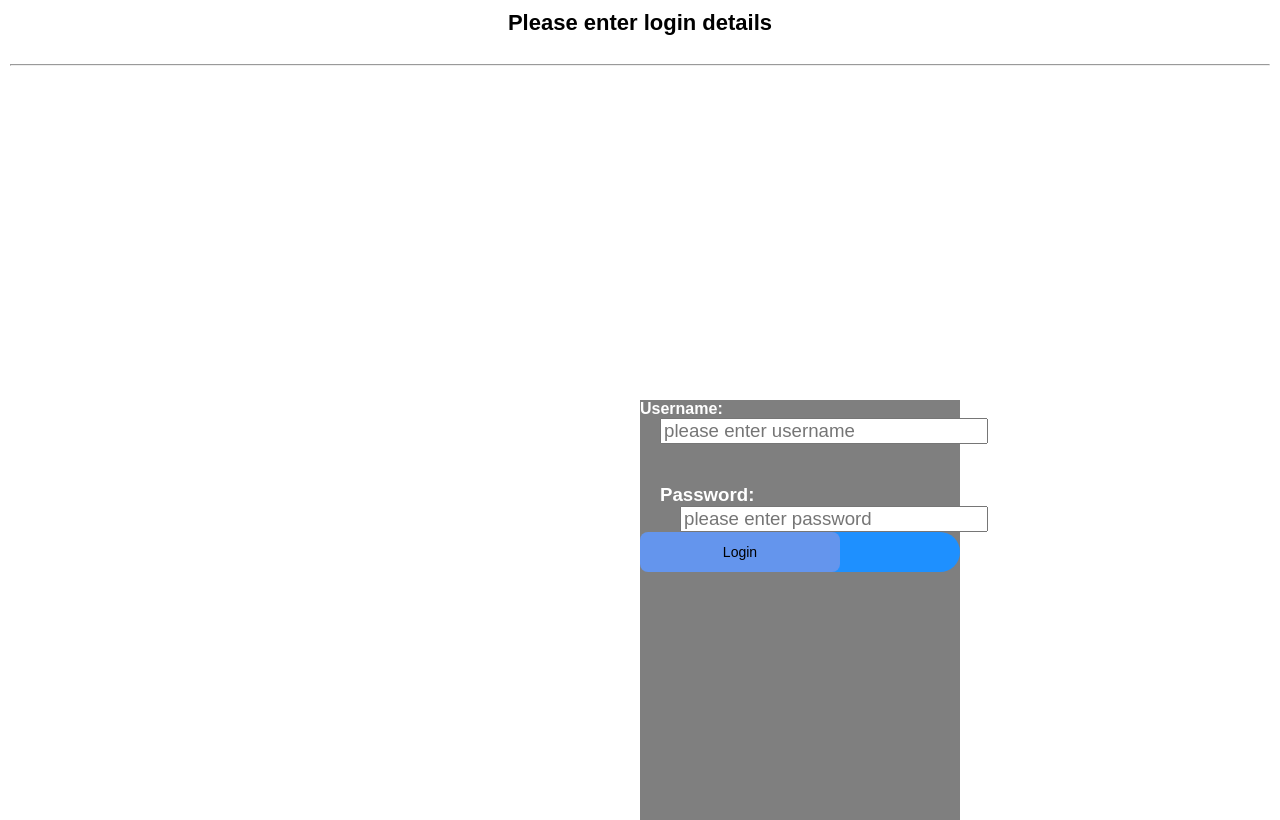
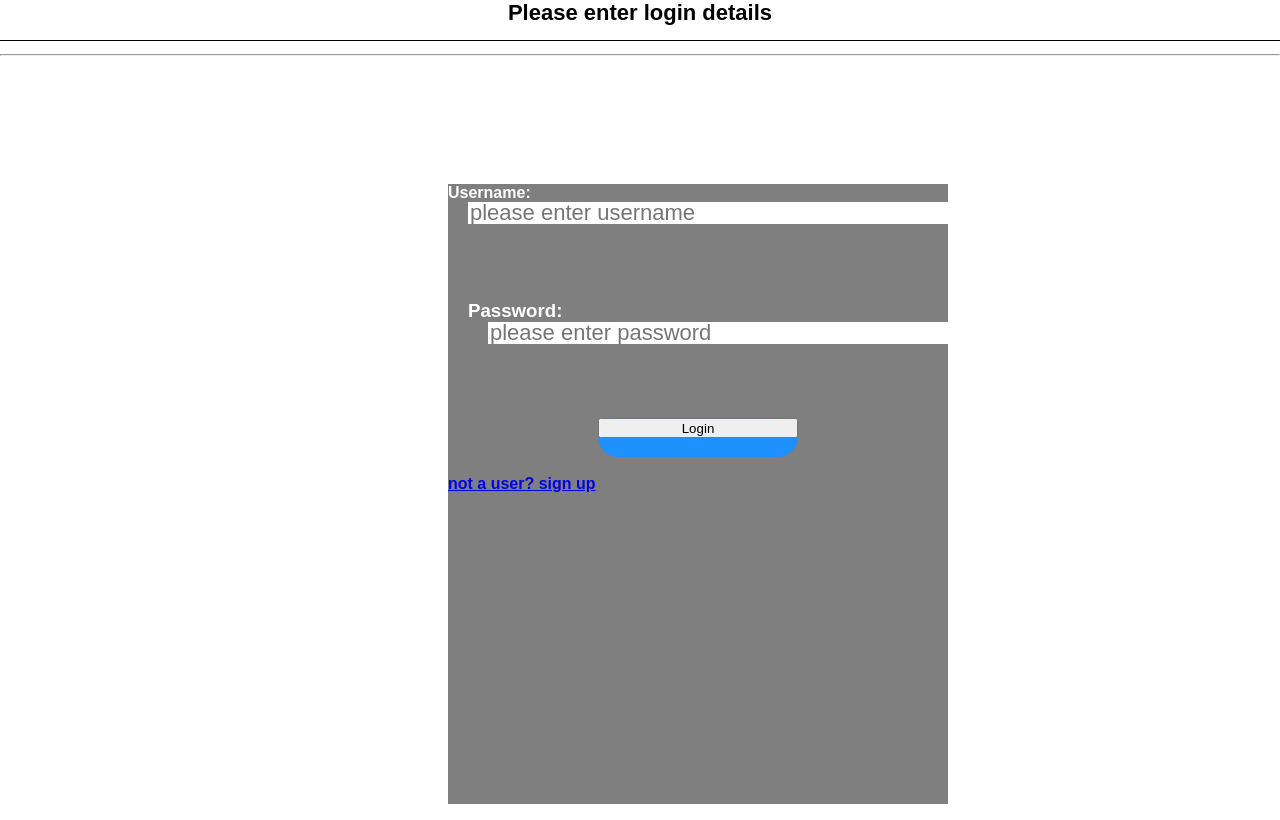
Before and after one commit to 89737/Coursework, a plain HTML site: page resources/client/login.html in a window 1280 px wide. Drawn offline with Linux system fonts and the light colour scheme.

Commit message:
nevermind they broke

```diff
--- a/resources/client/css/stylesheet.css
+++ b/resources/client/css/stylesheet.css
@@ -21,73 +21,42 @@ body {
 
 #username, #password {
     margin-left: 20px;
-    font-size: 14pt;
+    font-size: 22px;
+    border:none;
 }
 
-#loginButton {
+#LoginButton {
+
+}
+
+.LoginButton{
     width: 200px;
-    background-color: cornflowerblue;
+    background-color: dodgerblue;
     border: none;
     height:40px;
     color: white;
     border-radius: 20px;
     font-size: 18px;
     outline: none;
+    position:center;
+   margin-left:30%;
+}
+.LoginButton:hover {
+    background-color: limegreen;
 }
 
-#loginButton:hover {
-    background-color: limegreen;
-}
-.editButton, .deleteButton, #saveButton, #cancelButton, #loginButton {
-    color: black;
-    font-size: 14px;
-    border: none;
-    padding: 8px;
-    border-radius: 8px;
-}
-#loggedInDetails {
-    margin: 0;
-    text-align: right;
-    display: inline;
-    float: right
-}
 
-#content { /* this gives the id content from my javascript different attributes */
-    background-color: white; /* this sets the background colour to white for the content id  */
-   width: 1875px; /* this sets the width to 1000px wide  */
-    margin-left: 10px; /* this gives the margin an auto margin  */
-    margin-right: 10px;
-    min-height: 600px;  /* this sets the height to 600px */
-    padding: 0px;  /* this gives a padding to the content id of 32 pixels  */
-    font-weight: bold;
-    margin:0;
-}
 h1{
     margin:0;
     padding:0 0 20px;
     text-align: center;
     font-size: 22px;
 }
-.LoginButton{
-    border:none;
-    outline:none;
-    height: 40px;
-    background-color: dodgerblue;
-    color: white;
-    font-size:18px;
-    border-radius: 20px;
 
-}
 .LoginButton:hover{
     cursor:pointer;
     background-color: limegreen;
     color:black;
-}
-
-.login-box{
-    margin:0;
-    padding:0;
-    font-weight: bold;
 }
 
 .loginDiv{
@@ -98,16 +67,27 @@ h1{
     height:20px;
 }
 .login-box{
-    width:320px;
-    height:420px;
+    width:500px;
+    height:620px;
     background: rgba(0,0,0,0.5);
     color:white;
-    top:50%;
-    left:50%;
-    position:absolute;
-    translate(-50%, -50%);
+    position: center;
+    margin-left: 35%;
+    margin-top: 10%;
     box-sizing: border-box;
+    padding:0;
+    font-weight: bold;
 }
 body{
+    margin:0;
+    padding:0;
+    border-bottom: 1px solid black;
+    background:transparent;
+    outline:none;
+    height:40px;
+    font-size:16px;
 
 }
+#NewButton:hover{
+    color:red;
+}
--- a/resources/client/login.html
+++ b/resources/client/login.html
@@ -16,13 +16,23 @@
             <label for="username">Username: </label>
             <input type="text" name="username" id="username" placeholder="please enter username">
         </div>
+            <br>
+            <br>
         <div class="loginDiv">
             <label for="password">Password: </label>
             <input type="password" name="password" id="password" placeholder="please enter password">
         </div>
+            <br>
+            <br>
+            <br>
+            <br>
         <div class="LoginButton">
-            <input type="submit" value="Login" id="loginButton">
+            <input type="submit" value="Login" id="LoginButton">
         </div>
+            <br>
+            <div id="NewButton">
+                <a href="Registry.html">not a user? sign up</a>
+            </div>
         </div>
     </form>
 </div>
```
Also changed, not shown: resources/client/Registry.html (added, +10 -0 lines), resources/client/css/styles.css (+0 -7 lines).
